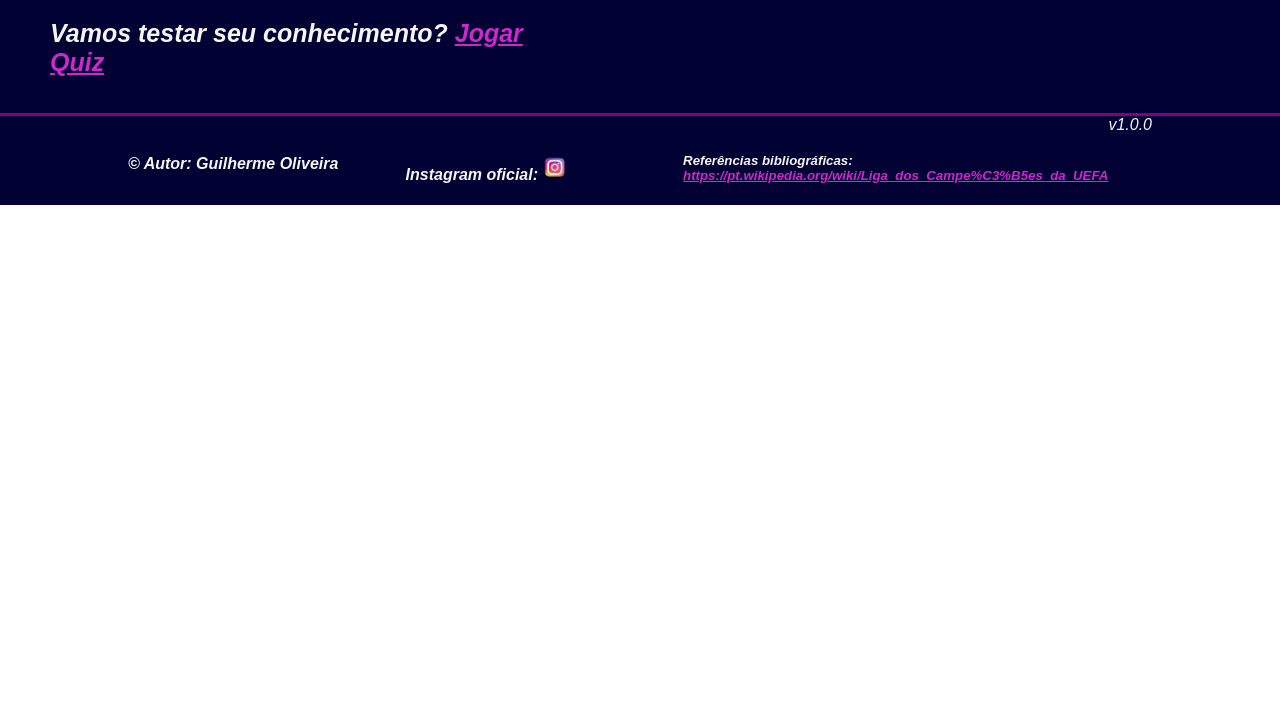
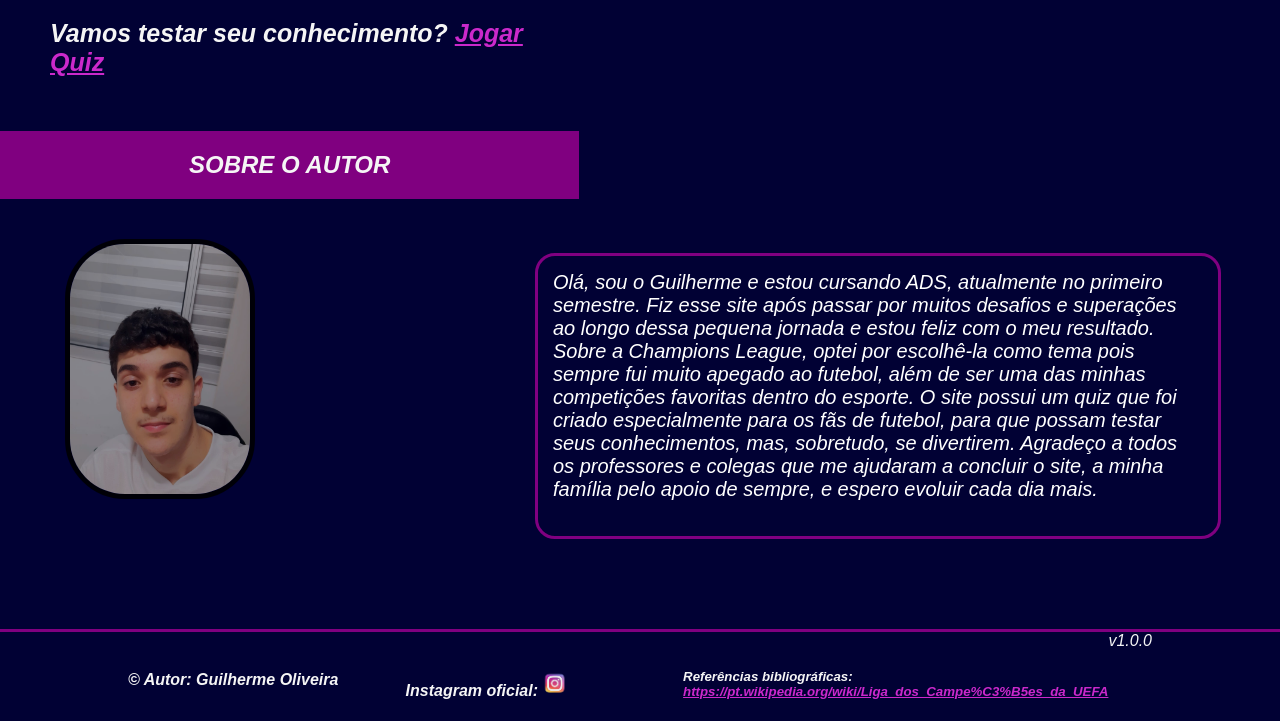
Before and after one commit to gui-oliveiraa/Projeto-Individual, a website: page site/public/index.html in a window 1280 px wide. Shown: the part 2065-2786 px from the top of the page. Before the commit the page ends 2270 px from the top, so only its background shows below. Drawn offline with Linux system fonts and the light colour scheme.

Commit message:
Atualização do site

```diff
--- a/site/public/css/home_style.css
+++ b/site/public/css/home_style.css
@@ -144,6 +144,49 @@ body {
 
 }
 
+.div_sobreMim {
+    border-radius: 20px;
+    height: 370px;
+    margin-bottom: 20px;
+    margin-left: 15px;
+    margin-right: -680px;
+    padding: 20px;
+    color: white;
+}
+
+.sobre_autor {
+    background-color: purple;
+}
+
+h2 {
+    display: flex;
+    justify-content: center;
+    color: whitesmoke;
+}
+
+#foto_Perfil {
+    opacity: 85%;
+    border: 5px solid black;
+    margin-left: 30px;
+    margin-top: 20px;
+    border-radius: 60px;
+    height: 250px;
+    width: 180px;
+}
+
+.div_escrita {
+    font-size: 20px;
+    margin-left: 500px;
+    margin-top: -250px;
+    display: flex;
+    justify-content: end;
+    height: 250px;
+    padding: 15px;
+    width: 650px;
+    border: 3px solid purple;
+    border-radius: 20px;
+}
+
 .box1 {
     margin-top: 40px;
     padding: 20px;
--- a/site/public/index.html
+++ b/site/public/index.html
@@ -7,8 +7,7 @@
     <title>Homepage</title>
 
     <link rel="stylesheet" href="css/home_style.css">
-    <link rel="shortcut icon"
-        href="assets/logo champions.png" type="image/x-icon">
+    <link rel="shortcut icon" href="assets/logo champions.png" type="image/x-icon">
 </head>
 
 <body>
@@ -85,16 +84,40 @@
                     Barcelona (ESP) - 5 títulos <br><br>
                 </p>
             </div> <br>
-            <strong class="strong">Vamos testar seu conhecimento? <a href="quiz.html">Jogar Quiz</a></strong> <br><br>
+            <strong class="strong">Vamos testar seu conhecimento? <a href="quiz.html">Jogar Quiz</a></strong> <br><br><br>
+
+            <div class="sobre_autor">
+                <h2>SOBRE O AUTOR</h2>
+            </div>
+
+            <div class="div_sobreMim">
+
+                <img id="foto_Perfil" src="assets/Foto perfil.jpeg">
+
+
+                <div class="div_escrita">
+
+                <span>
+                    Olá, sou o Guilherme e estou cursando ADS, atualmente no primeiro semestre. Fiz esse site após
+                    passar por muitos desafios e superações ao longo dessa pequena jornada e estou feliz com o meu
+                    resultado. Sobre a Champions League, optei por escolhê-la como tema pois sempre fui muito apegado ao
+                    futebol, além de ser uma das minhas competições favoritas dentro do esporte. O site possui um quiz
+                    que foi criado especialmente para os fãs de futebol, para que possam testar seus conhecimentos, mas,
+                    sobretudo, se divertirem. Agradeço a todos os professores e colegas que me ajudaram a
+                    concluir o site, a minha família pelo apoio de sempre, e espero evoluir cada dia mais.
+                </span>
+                </div>
+
+            </div>
         </div>
         <div class="box1">
             <br><br><br><br><br>
-            <img
-                src="assets/bola_champions.webp">
+            <img src="assets/bola_champions.webp">
             <br>
             <b><u>Bola da Liga dos Campeões</u></b> <br><br><br><br><br><br><br><br><br>
             <img src="assets/trofeu_champions.jpg"> <br>
             <b><u>Troféu da Liga dos Campeões</u></b>
+
         </div>
     </div>
 
@@ -105,9 +128,8 @@
                 <br> &copy; Autor: Guilherme Oliveira
             </h4>
             <h4>
-                <br> Instagram oficial:  <a href="https://www.instagram.com/championsleague/"><img
-                        src="assets/logo instagram.webp"
-                        style="height: 25px;"></a>
+                <br> Instagram oficial: <a href="https://www.instagram.com/championsleague/"><img
+                        src="assets/logo instagram.webp" style="height: 25px;"></a>
             </h4>
             <h5>
                 <br> Referências bibliográficas: <a
```
Also changed, not shown: site/public/css/quiz-perguntas_style.css (+15 -9 lines), site/public/js/quiz-perguntas.js (+9 -1 lines), site/public/assets/Foto perfil.jpeg (added).
